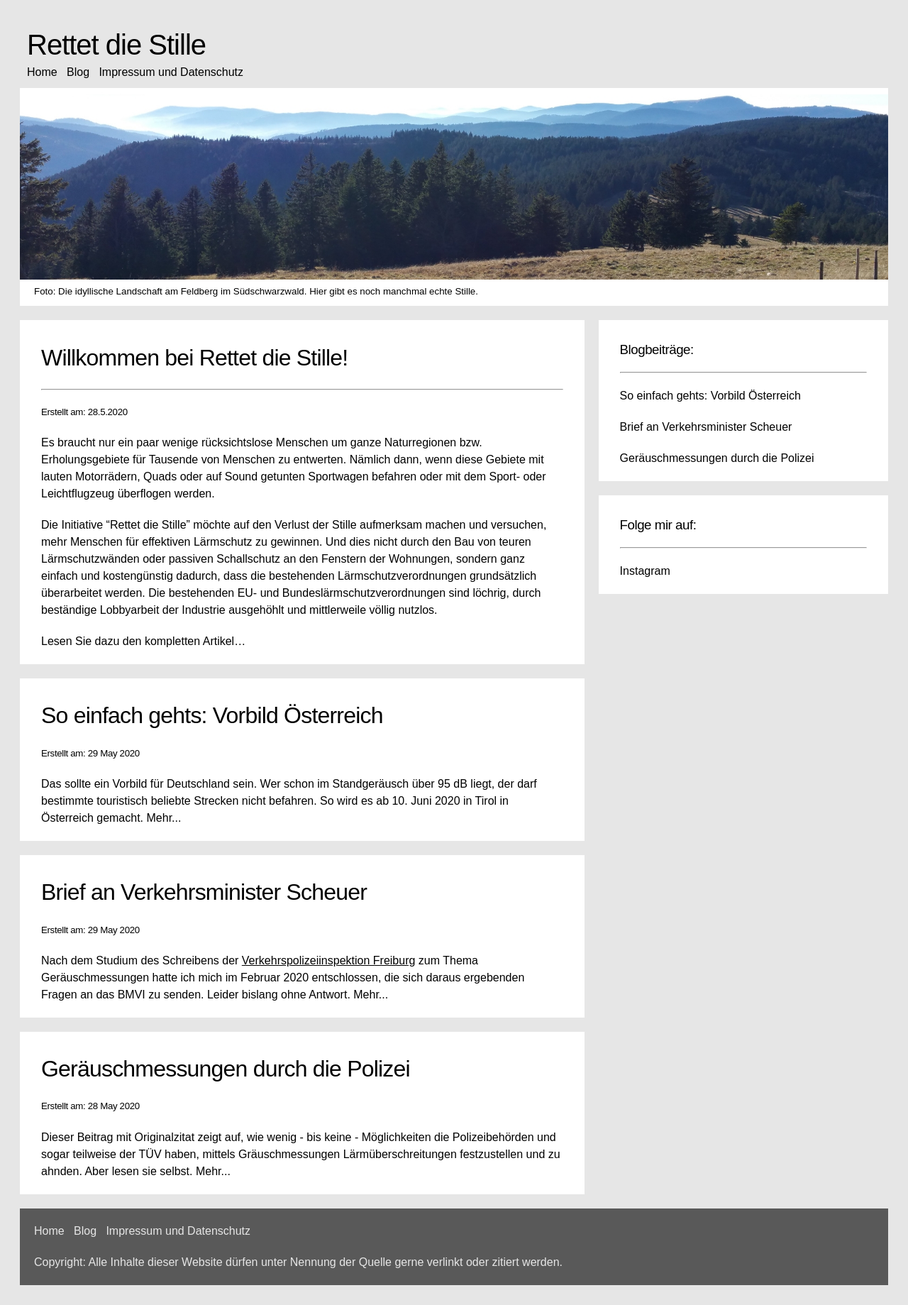
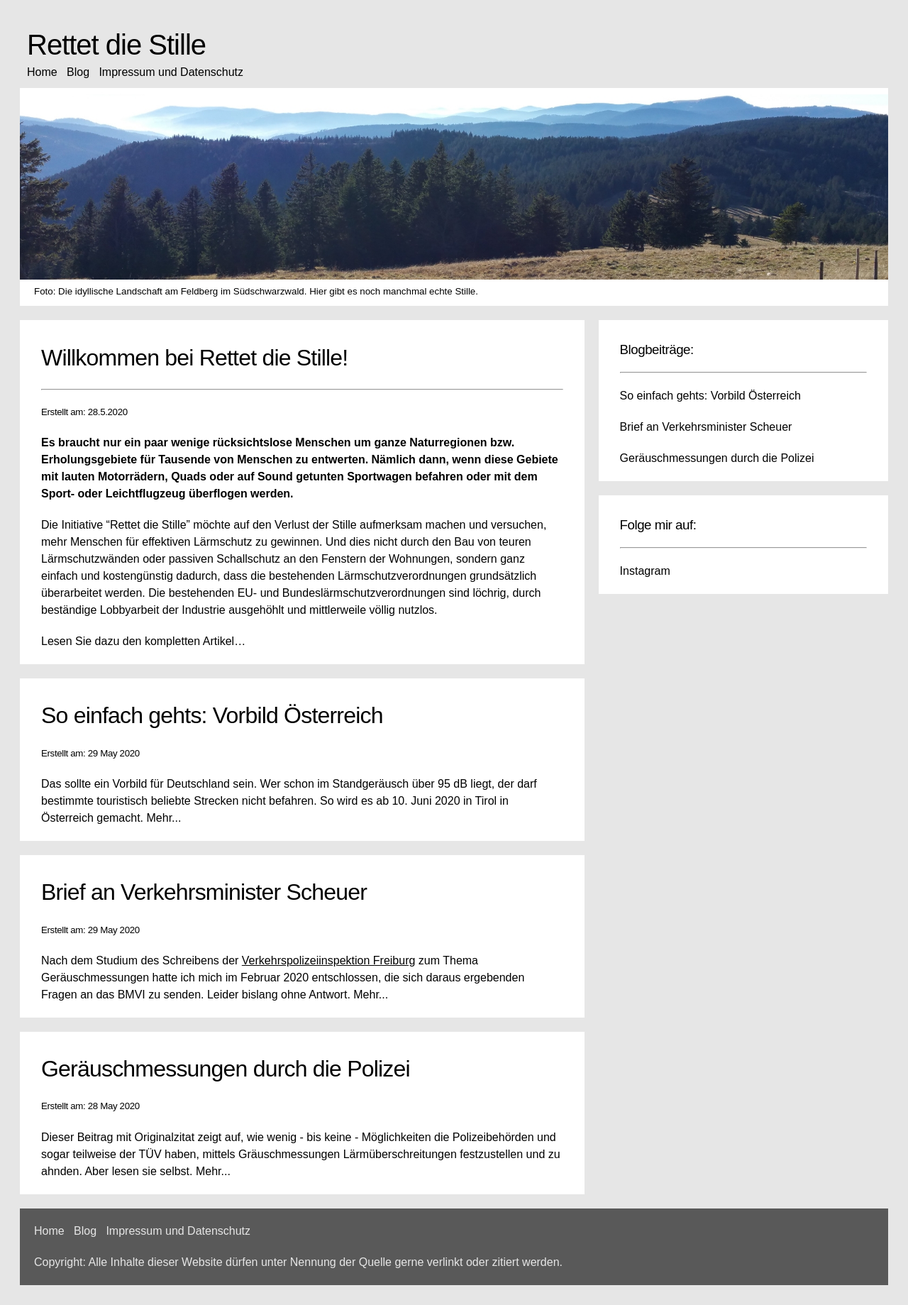
Before and after one commit to rettet-die-stille/rettet-die-stille.github.io, a Jekyll site: the page built from index.md, in a window 1280 px wide. Shown: the whole page at 71% size. Built offline with Jekyll 4.4.1, drawn with Linux system fonts in a browser that asks for light colours.

```diff
--- a/index.md
+++ b/index.md
@@ -2,7 +2,7 @@
 layout: home
 ---
 
-Es braucht nur ein paar wenige rücksichtslose Menschen um ganze Naturregionen bzw. Erholungsgebiete für Tausende von Menschen zu entwerten. Nämlich dann, wenn diese Gebiete mit lauten Motorrädern, Quads oder auf Sound getunten Sportwagen befahren oder mit dem Sport- oder Leichtflugzeug überflogen werden.
+<b>Es braucht nur ein paar wenige rücksichtslose Menschen um ganze Naturregionen bzw. Erholungsgebiete für Tausende von Menschen zu entwerten. Nämlich dann, wenn diese Gebiete mit lauten Motorrädern, Quads oder auf Sound getunten Sportwagen befahren oder mit dem Sport- oder Leichtflugzeug überflogen werden.</b>
 
 Die Initiative "Rettet die Stille" möchte auf den Verlust der Stille aufmerksam machen und versuchen, mehr Menschen für effektiven Lärmschutz zu gewinnen. Und dies nicht durch den Bau von teuren Lärmschutzwänden oder passiven Schallschutz an den Fenstern der Wohnungen, sondern ganz einfach und kostengünstig dadurch, dass die bestehenden Lärmschutzverordnungen grundsätzlich überarbeitet werden. Die bestehenden EU- und Bundeslärmschutzverordnungen sind löchrig, durch beständige Lobbyarbeit der Industrie ausgehöhlt und mittlerweile völlig nutzlos.
 
```
